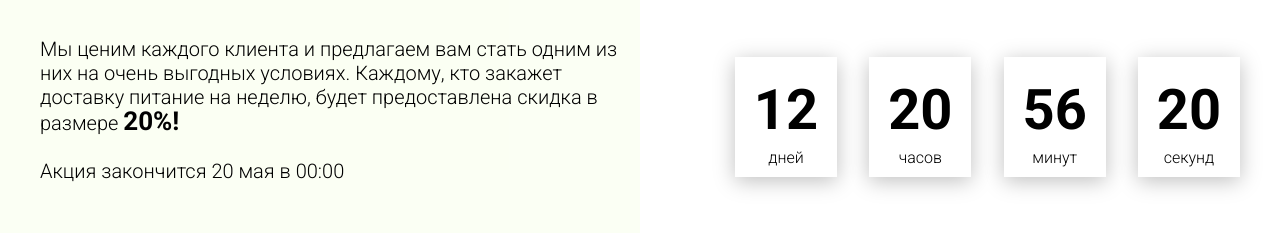
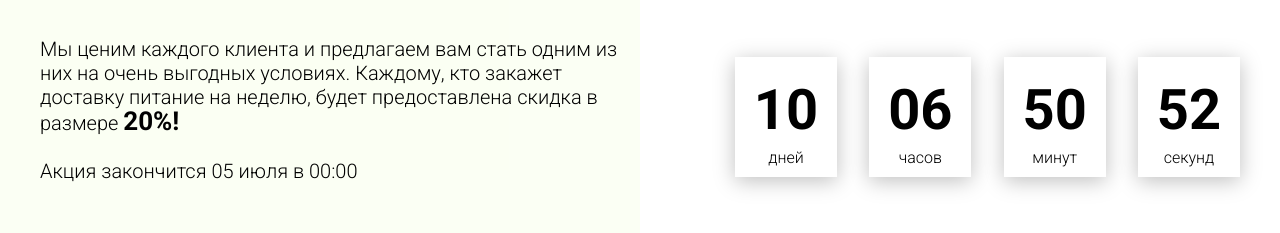
Before and after one commit to Dennis-1978/Food_delivery, a plain HTML site: page index.html in a window 1280 px wide. Shown: the part 3641-3874 px from the top of the page. Drawn offline with Linux system fonts and the light colour scheme.

Commit message:
add timer

```diff
--- a/index.html
+++ b/index.html
@@ -242,7 +242,7 @@
                     Мы ценим каждого клиента и предлагаем вам стать одним из них на очень выгодных условиях.
                     Каждому, кто закажет доставку питание на неделю, будет предоставлена скидка в размере <span>20%!</span>
                     <br><br>
-                    Акция закончится 20 мая в 00:00
+                    Акция закончится 05 июля в 00:00
                 </div>
             </div>
             <div class="promotion__timer">
--- a/js/script.js
+++ b/js/script.js
@@ -1,6 +1,8 @@
 "use strict";
 
 window.addEventListener("DOMContentLoaded", () => {
+
+    // Tabs
     // Получаем необходимые элементы
     const tabs = document.querySelectorAll(".tabheader__item"),
           tabsContent = document.querySelectorAll(".tabcontent"),
@@ -41,4 +43,60 @@ window.addEventListener("DOMContentLoaded", () => {
             });
         }
     });
+
+    // Timer
+    const deadline = "2021-07-05";
+
+    // Устанавливает таймер
+    function getTimeRemaining(endtime) {
+        const t = Date.parse(endtime) - Date.parse(new Date()),
+              days = Math.floor(t / (1000 * 60 * 60 * 24)),
+              hours = Math.floor((t / (1000 * 60 * 60)) % 24),
+              minutes = Math.floor((t / (1000 * 60)) % 60),
+              seconds = Math.floor((t / 1000) % 60);
+
+        return {
+            "total": t,
+            "days": days,
+            "hours": hours,
+            "minutes": minutes,
+            "seconds": seconds
+        };
+    }
+
+    // Проверяет значение числа
+    function getZero(num) {
+        if (num >= 0 && num < 10) {
+            return `0${num}`;
+        } else {
+            return num;
+        }
+    }
+
+    // Устанавливает таймер на страницу
+    function setClock(selector, endtime) {
+        const timer = document.querySelector(selector),
+              days = timer.querySelector("#days"),
+              hours = timer.querySelector("#hours"),
+              minutes = timer.querySelector("#minutes"),
+              seconds = timer.querySelector("#seconds"),
+              timeInterval = setInterval(updateClock, 1000);
+
+        updateClock();
+
+        // Обновляет таймер
+        function updateClock() {
+            const t = getTimeRemaining(endtime);
+
+            days.innerHTML = getZero(t.days);
+            hours.innerHTML = getZero(t.hours);
+            minutes.innerHTML = t.minutes;
+            seconds.innerHTML = t.seconds;
+
+            if (t.total <= 0) {
+                clearInterval(timeInterval);
+            }
+        }
+    }
+    setClock(".timer", deadline);
 });
```
